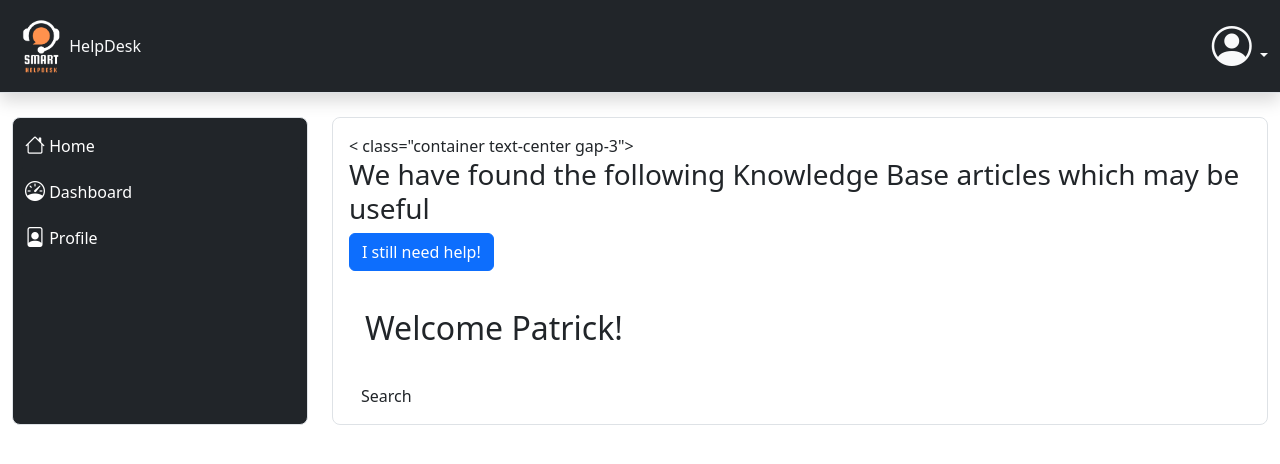
After one commit to patrickpulfer/ATU_CSD_DevOpsPipeline, a Django app: template portal/templates/portal/search.html in a window 1280 px wide. The commit adds this page. Shown: the top 464 px of the page. Run offline with Django 4.2, Linux system fonts and the light colour scheme; the template is opened without the code that fills it, so the values that code supplies are empty.

Commit message:
Feature: Search 3rd party website and display kb

```diff
--- a/SmartHelpDesk/urls.py
+++ b/SmartHelpDesk/urls.py
@@ -6,4 +6,5 @@ urlpatterns = [
     path('admin/', admin.site.urls),
     path('accounts/', include('allauth.urls')),
     path('', include('portal.urls')),
+    path('search/', include('portal.urls')),
 ]
--- a/core/admin.py
+++ b/core/admin.py
@@ -2,6 +2,7 @@ from django.contrib import admin
 from django.contrib.auth.admin import UserAdmin as BaseUserAdmin
 from django.contrib.auth.models import User
 from .models import Profile
+from portal.models import *
 
 
 class ProfileInline(admin.StackedInline):
@@ -22,3 +23,5 @@ class UserAdmin(BaseUserAdmin):
 
 admin.site.unregister(User)
 admin.site.register(User, UserAdmin)
+admin.site.register(Ticket)
+admin.site.register(Ticket_History)
--- /dev/null
+++ b/portal/forms.py
@@ -0,0 +1,2 @@
+from django import forms
+from .models import *
--- a/portal/models.py
+++ b/portal/models.py
@@ -41,8 +41,8 @@ class Ticket_History(models.Model):
         action_closed = 'closed', _('Closed')
         action_reopened = 'reopened', _('Re-opened')
 
-    ticket = models.ForeignKey(Ticket, blank=True, on_delete=models.CASCADE)
-    user = models.ForeignKey(User, blank=True, on_delete=models.CASCADE)
+    ticket = models.ForeignKey(Ticket, blank=True, on_delete=models.DO_NOTHING)
+    user = models.ForeignKey(User, blank=True, on_delete=models.DO_NOTHING)
     action = models.CharField(choices=Action.choices, max_length=10)
     comment = models.TextField()
     created_at = models.DateTimeField(auto_created=True)
--- a/portal/templates/portal/home.html
+++ b/portal/templates/portal/home.html
@@ -10,8 +10,8 @@
     <img src="{% static 'logo_light.png' %}" class="img-fluid" width="200"/>
         <h1 class="p-3">Welcome Patrick!</h1>
         <div class="container">
-            <form>
-                <input class="form-control form-control-lg" list="datalistOptions" id="user_query" name="user_query" placeholder="Describe your issue...">
+            <form action="/search/" method="POST">
+                <input class="form-control form-control-lg" list="datalistOptions" id="user_query" name="user_query" placeholder="Describe your issue..." required>
                 <datalist id="datalistOptions">
                     <option value="I'm unable to connect to my Apps!">
                     <option value="The App Catalog is not loading!">
@@ -19,6 +19,7 @@
                     <option value="Is the website down?">
                 </datalist>
                 <input type="submit" value="Go!" class="btn btn-success m-3">
+                {% csrf_token %}
         </form>
     </div>
 </div>
--- /dev/null
+++ b/portal/templates/portal/search.html
@@ -0,0 +1,38 @@
+{% extends "base.html" %}
+{% load static %}
+
+{% block content %}
+
+
+<div class="border rounded-3 p-3">
+< class="container text-center gap-3">
+
+    <h3>We have found the following Knowledge Base articles which may be useful</h3>
+        <ul class="list-group list-group-flush">
+            {% for key, value in articles.items %}
+            <a href="{{ value.url }}" target="_blank"><h5><li class="list-group-item">{{ value.title }}</h5><br>
+            <span class="badge rounded-pill text-bg-primary">Last Update: {{ value.update }}</span></li></a>
+            {% endfor %}
+        </ul>
+        <ul class="list-group list-group-flush"></ul>
+        <a class="btn btn-primary" data-bs-toggle="collapse" href="#collapse_ticket" role="button" aria-expanded="false">
+            I still need help!
+        </a>
+        <div class="collapse" id="collapse_ticket">
+            <div class="card card-body">
+                Some placeholder content for the collapse component. This panel is hidden by default but revealed when the user activates the relevant trigger.
+            </div>
+        </div>
+
+        <h1 class="p-3">Welcome Patrick!</h1>
+        <div class="container">
+            Search
+                {% csrf_token %}
+        </div>
+</div>
+
+
+</div>
+</div>
+
+{% endblock %}
--- a/portal/urls.py
+++ b/portal/urls.py
@@ -5,4 +5,5 @@ from . import views
 
 urlpatterns = [
     path('', views.home, name='home'),
+    path('search/', views.issue_search, name='issue_search'),
 ]
--- /dev/null
+++ b/static/css/main.css
@@ -0,0 +1,3 @@
+a {
+    text-decoration: none;
+}
--- a/templates/base.html
+++ b/templates/base.html
@@ -14,6 +14,7 @@
         <link href="https://cdn.jsdelivr.net/npm/bootstrap@5.3.0-alpha3/dist/css/bootstrap.min.css" rel="stylesheet" integrity="sha384-KK94CHFLLe+nY2dmCWGMq91rCGa5gtU4mk92HdvYe+M/SXH301p5ILy+dN9+nJOZ" crossorigin="anonymous">
         <script defer src="https://cdn.jsdelivr.net/npm/bootstrap@5.3.0-alpha3/dist/js/bootstrap.bundle.min.js" integrity="sha384-ENjdO4Dr2bkBIFxQpeoTz1HIcje39Wm4jDKdf19U8gI4ddQ3GYNS7NTKfAdVQSZe" crossorigin="anonymous"></script>
         <link rel="stylesheet" href="{% static 'css/side_menu.css' %}">
+        <link rel="stylesheet" href="{% static 'css/main.css' %}">
         <link rel="stylesheet" href="https://cdn.jsdelivr.net/npm/bootstrap-icons@1.10.2/font/bootstrap-icons.css" integrity="sha384-b6lVK+yci+bfDmaY1u0zE8YYJt0TZxLEAFyYSLHId4xoVvsrQu3INevFKo+Xir8e" crossorigin="anonymous">
 
     </head>
```
Also changed, not shown: portal/views.py (+89 -1 lines), temp.py (added, +37 -0 lines), 1 other file.
